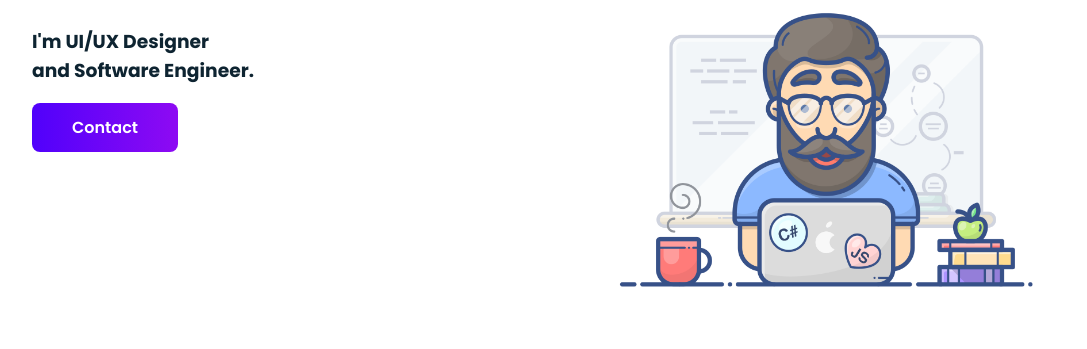
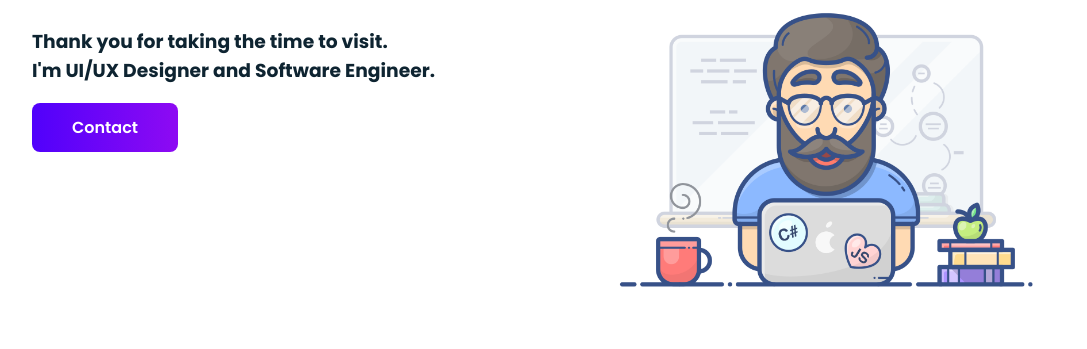
Before and after one commit to someonesees/prashant, a plain HTML site: page index.html in a window 1280 px wide. Shown: the part 370-719 px from the top of the page, without its empty margins (96-1183 px from the left). Drawn offline with nearby package versions, Linux system fonts and the light colour scheme.

Commit message:
Update index.html

```diff
--- a/index.html
+++ b/index.html
@@ -53,7 +53,7 @@
           <h1 class="home_title">
             Hi, <br />I'm <span class="home_title-color">Prashant Tiwari</span>
           </h1>
-          <h3> I'm UI/UX Designer <br> and Software Engineer.</h3>
+          <h3>Thank you for taking the time to visit. <br> I'm UI/UX Designer and Software Engineer.</h3>
 
           <a href="mailto:shivtiwari5021@outlook.com" class="button"> Contact</a>
         </div>
```
